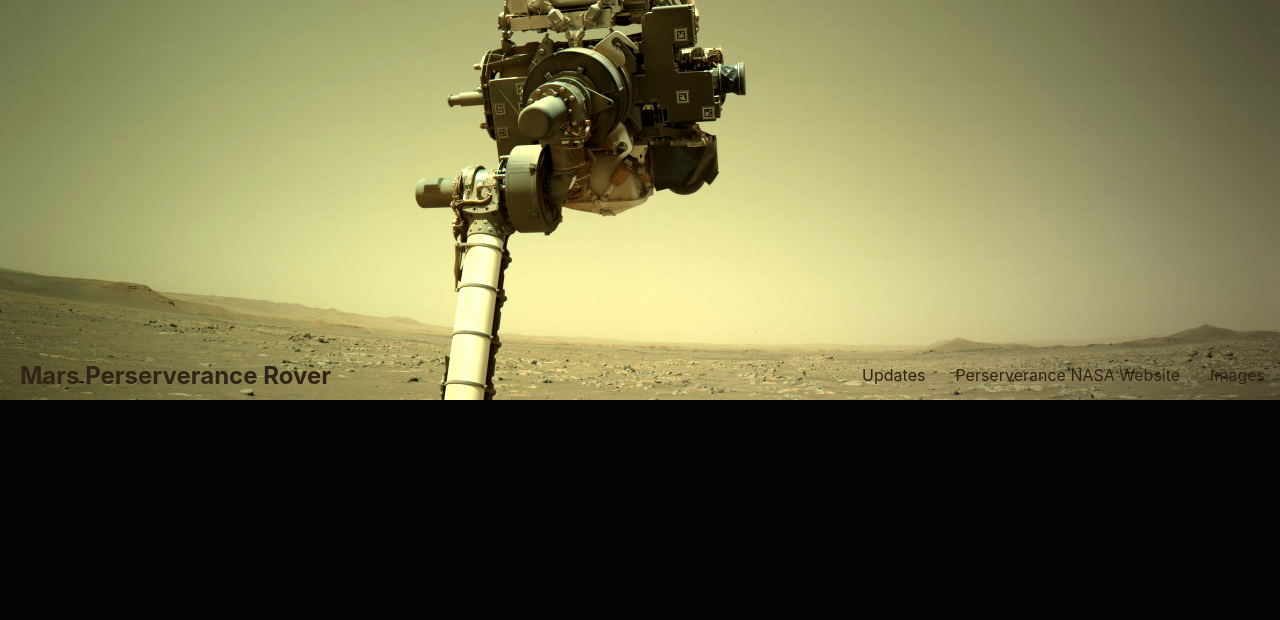
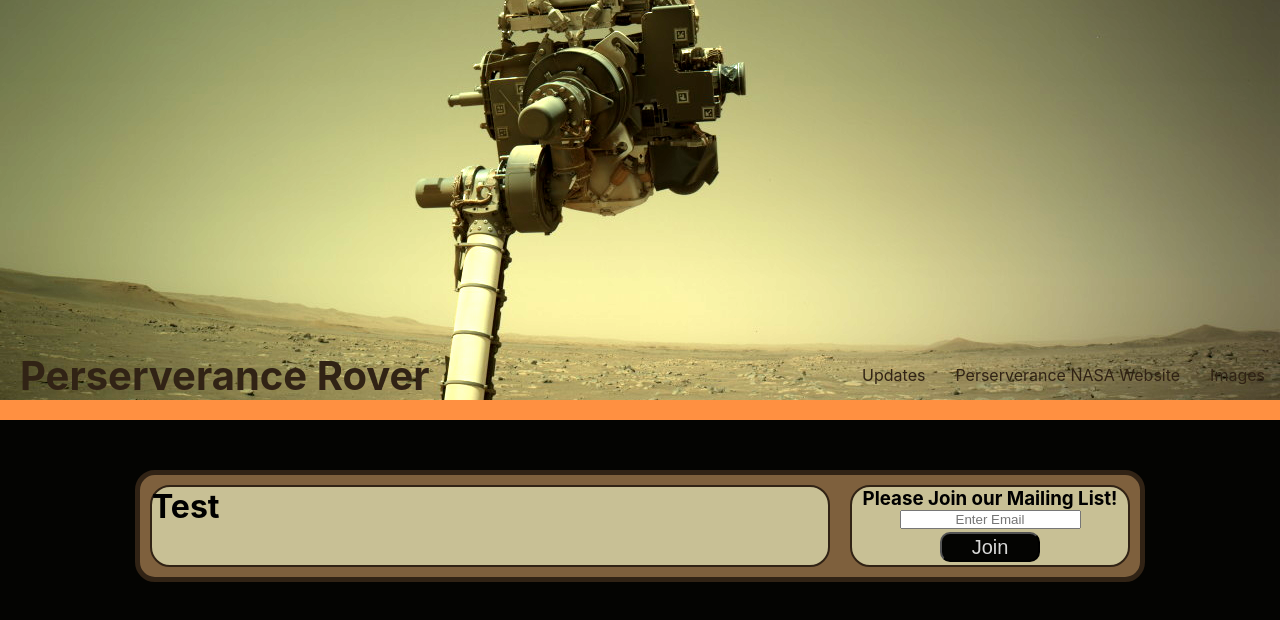
Before and after one commit to diuguide/marsRover_updates, a React (Create React App) app in the folder client/: page / in a window 1280 px wide. Shown: the top 620 px of the page. Built offline with nearby package versions, Linux system fonts and the light colour scheme.

Commit message:
start text data file, placed main containers, added mail list box

```diff
--- a/client/src/App.js
+++ b/client/src/App.js
@@ -1,10 +1,14 @@
-import './scss/App.scss';
+import "./scss/App.scss";
 import HeaderDiv from "./components/Header";
-
+import MainDiv from "./components/Main";
 
 function App() {
   return (
-    <HeaderDiv />
+    <>
+      <HeaderDiv />
+      <div class="seperator"></div>
+      <MainDiv />
+    </>
   );
 }
 
--- a/client/src/components/Header/index.js
+++ b/client/src/components/Header/index.js
@@ -1,9 +1,8 @@
-
 const HeaderDiv = () => {
   return (
     <header>
       <nav>
-        <h1>Mars Perserverance Rover</h1>
+        <div class="title">Perserverance Rover</div>
         <ul>
           <li>
             <a href="#updates">Updates</a>
--- /dev/null
+++ b/client/src/components/Main/Mailing/index.js
@@ -0,0 +1,16 @@
+const MailingList = () => {
+  return (
+      <div className="mail-container">
+          <div className="mail-title">
+              <h3>Please Join our Mailing List!</h3>
+          </div>
+          <div className="email-input">
+              <input type="text" id="email-list" placeholder="Enter Email"></input>
+          </div>
+          <div className="submit-email">
+              <input className="btn-join" type="submit" id="submit-email" value="Join"></input>
+          </div>
+    </div>
+  );
+};
+export default MailingList;
--- /dev/null
+++ b/client/src/components/Main/Post/index.js
@@ -0,0 +1,6 @@
+const PostDiv = () => {
+    return (
+        <h1>Test</h1>
+    )
+}
+export default PostDiv;
--- /dev/null
+++ b/client/src/components/Main/index.js
@@ -0,0 +1,16 @@
+import PostDiv from "./Post";
+import MailingList from "./Mailing";
+
+const MainDiv = () => {
+  return (
+    <div className="containerMain">
+      <div className="posts">
+        <PostDiv />
+      </div>
+      <div className="mail-input">
+        <MailingList />
+      </div>
+    </div>
+  );
+};
+export default MainDiv;
--- a/client/src/scss/App.scss
+++ b/client/src/scss/App.scss
@@ -1,41 +1,18 @@
 @import "config";
 @import "index";
+@import "header";
+@import "main";
+@import "utility";
 
 * {
   box-sizing: border-box;
   margin: 0;
   padding: 0;
   scroll-behavior: smooth;
+
 }
-header {
-  background-image: url("../images/landscape2.png");
-  height: 400px;
-  overflow: hidden;
-  z-index: 99;
-  nav {
-    position: relative;
-    top: 350px;
-    display: flex;
-    align-items: center;
-    justify-content: space-between;
-    color: $bistre;
-    h1 {
-        position:relative;
-        left: 20px;
+.seperator {
+        display:block;
+        height: 20px;
+        background-color: $hoverLink;
     }
-    ul {
-      display: flex;
-      list-style-type: none;
-    }
-    li {
-      padding: 15px;
-    }
-    a {
-      color: $bistre;
-      text-decoration: none;
-    }
-    a:hover {
-      color: $hoverLink;
-    }
-  }
-}
--- a/client/src/scss/_config.scss
+++ b/client/src/scss/_config.scss
@@ -5,3 +5,4 @@ $goldCrayola: #F8C58A;
 $coyoteBrown: #7E603D;
 $hoverLink: #ff9041;
 $font-stack: "Arial", "Helvetica", "sans-serif";
+$textColor: #d8d8d7;
--- /dev/null
+++ b/client/src/scss/_header.scss
@@ -0,0 +1,36 @@
+header {
+  background-image: url("../images/landscape2.png");
+  background-size: cover;
+  height: 400px;
+  overflow: hidden;
+  z-index: 99;
+  nav {
+    position: relative;
+    top: 350px;
+    display: flex;
+    align-items: center;
+    justify-content: space-between;
+    color: $bistre;
+    .title {
+        position:relative;
+        left: 20px;
+        font-size: 40px;
+        font-weight: bold;
+    }
+    ul {
+      display: flex;
+      list-style-type: none;
+    }
+    li {
+      padding: 15px;
+    }
+    a {
+      color: $bistre;
+      text-decoration: none;
+    }
+    a:hover {
+      color: $hoverLink;
+    }
+
+  }
+}
--- a/client/src/scss/_index.scss
+++ b/client/src/scss/_index.scss
@@ -1,13 +1,12 @@
-
-
 body {
   background-color: $backgroundColor;
-  margin: 0;
+  margin: 0 auto;
   font-family: -apple-system, BlinkMacSystemFont, 'Segoe UI', 'Roboto', 'Oxygen',
     'Ubuntu', 'Cantarell', 'Fira Sans', 'Droid Sans', 'Helvetica Neue',
     sans-serif;
   -webkit-font-smoothing: antialiased;
   -moz-osx-font-smoothing: grayscale;
+
 }
 
 code {
--- /dev/null
+++ b/client/src/scss/_main.scss
@@ -0,0 +1,42 @@
+.containerMain {
+  display: grid;
+  background-color: $coyoteBrown;
+  border: 5px solid $bistre;
+  width: 1010px;
+  margin: 0 auto;
+  margin-top: 50px;
+  border-radius: 20px;
+  grid-template-columns: 700px 300px;
+  .posts {
+      margin: 10px;
+    background-color: $sage;
+    border: 2px solid $bistre;
+    border-radius: 20px;
+  }
+  .mail-input {
+      margin: 10px;
+    background-color: $sage;
+    border: 2px solid $bistre;
+    border-radius: 20px;
+    .mail-container {
+      display: block;
+      .mail-title {
+        display: flex;
+        justify-content: center;
+      }
+      .email-input {
+        display: flex;
+        justify-content: center;
+      }
+      #email-list::placeholder {
+          text-align: center;
+      }
+      .submit-email {
+        display: flex;
+        justify-content: center;
+        align-content:center;
+      }
+
+    }
+  }
+}
--- /dev/null
+++ b/client/src/scss/_utility.scss
@@ -0,0 +1,17 @@
+%btn {
+  display: inline-block;
+  border-radius: 10px;
+  margin: 3px;
+
+  &:hover {
+    transform: scale(0.98);
+  }
+}
+.btn-join {
+    @extend %btn;
+    height: 30px;
+    width: 100px;
+    background-color: $backgroundColor;
+    color: $textColor;
+    font-size: 20px;
+}
```
Also changed, not shown: client/src/textData/posts.js (added, +14 -0 lines).
